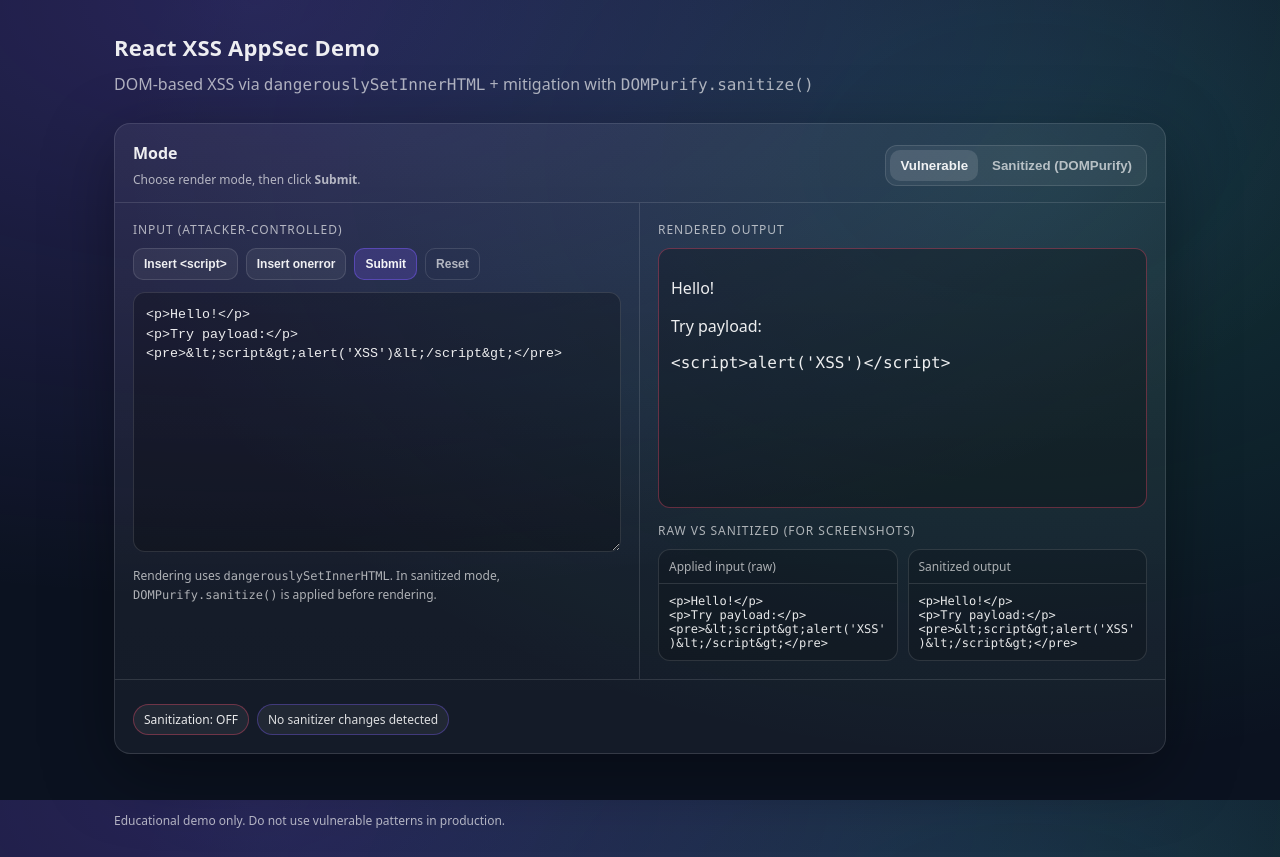
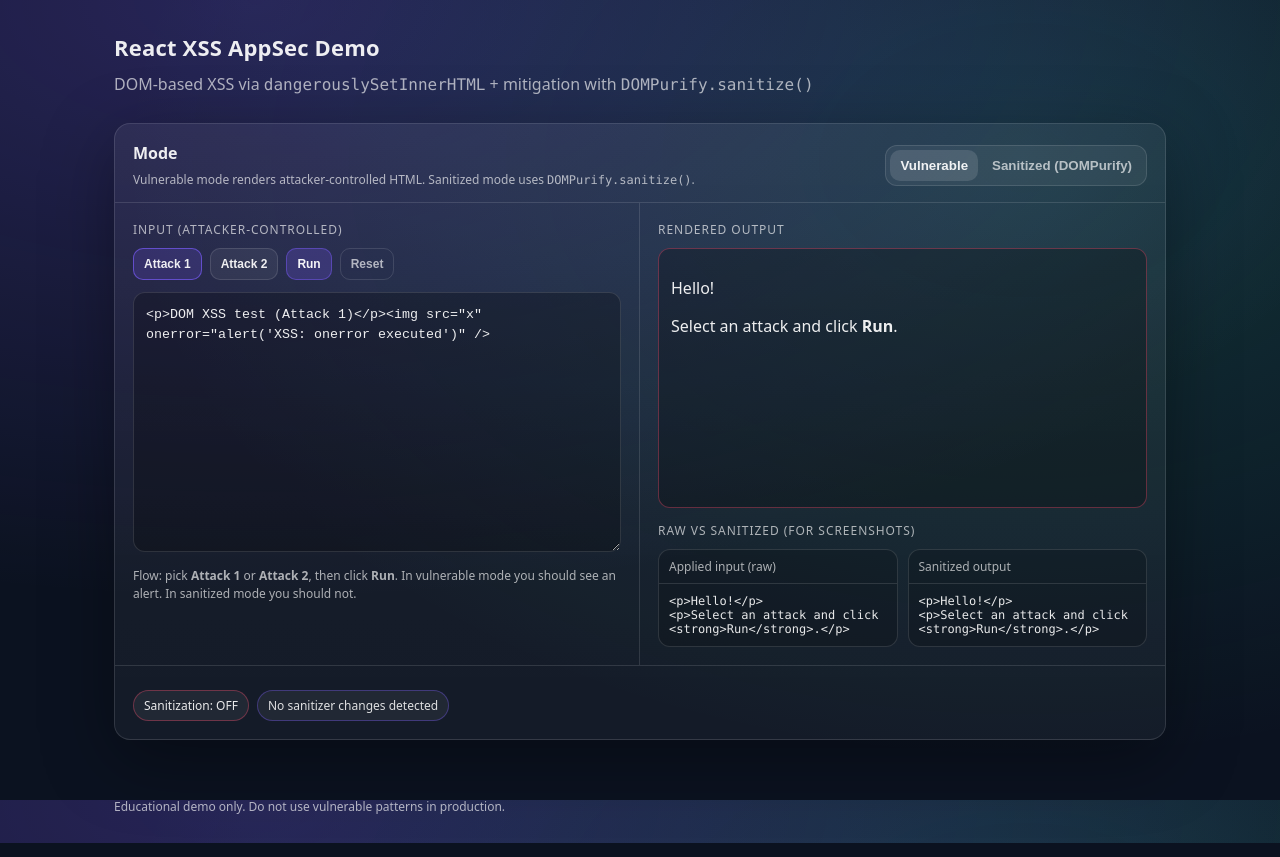
Before and after one commit to NatFreelance/react-xss-appsec-demo, a React (Vite) app: page / in a window 1280 px wide. Built offline with nearby package versions, Linux system fonts and the light colour scheme.

Commit message:
fix: UI for better demonstration

```diff
--- a/src/components/XssDemo.jsx
+++ b/src/components/XssDemo.jsx
@@ -2,16 +2,28 @@
 import DOMPurify from 'dompurify'
 
 const DEFAULT_INPUT = `<p>Hello!</p>
-<p>Try payload:</p>
-<pre>&lt;script&gt;alert('XSS')&lt;/script&gt;</pre>`
+<p>Select an attack and click <strong>Run</strong>.</p>`
 
-const PAYLOAD_SCRIPT = `<p>DOM XSS test:</p><script>alert('XSS')</script>`
-const PAYLOAD_IMG_ONERROR = `<p>DOM XSS test:</p><img src="x" onerror="alert('XSS via onerror')" />`
+const ATTACK_1 = {
+  id: 'attack1',
+  label: 'Attack 1: <img onerror>',
+  payload: `<p>DOM XSS test (Attack 1)</p><img src="x" onerror="alert('XSS: onerror executed')" />`,
+  expected: `Expected behavior (Vulnerable): an alert should pop up ("XSS: onerror executed"). This indicates attacker-controlled JS execution in the browser (DOM XSS).`,
+}
+
+const ATTACK_2 = {
+  id: 'attack2',
+  label: 'Attack 2: <svg onload>',
+  payload: `<p>DOM XSS test (Attack 2)</p><svg xmlns="http://www.w3.org/2000/svg" onload="alert('XSS: onload executed')"></svg>`,
+  expected: `Expected behavior (Vulnerable): an alert should pop up ("XSS: onload executed"). This indicates attacker-controlled JS execution in the browser (DOM XSS).`,
+}
 
 export function XssDemo() {
   const [mode, setMode] = useState('vulnerable') // 'vulnerable' | 'sanitized'
-  const [draftInput, setDraftInput] = useState(DEFAULT_INPUT)
+  const [selectedAttackId, setSelectedAttackId] = useState(ATTACK_1.id)
+  const [draftInput, setDraftInput] = useState(ATTACK_1.payload)
   const [appliedInput, setAppliedInput] = useState(DEFAULT_INPUT)
+  const [runMessage, setRunMessage] = useState('')
 
   const sanitizedHtml = useMemo(() => DOMPurify.sanitize(appliedInput), [appliedInput])
   const renderedHtml = mode === 'sanitized' ? sanitizedHtml : appliedInput
@@ -27,11 +39,31 @@
       removed.push('Removed <script> tag')
     if (/\sonerror\s*=/i.test(appliedInput) && !/\sonerror\s*=/i.test(sanitizedHtml))
       removed.push('Removed inline event handler (onerror)')
+    if (/\sonload\s*=/i.test(appliedInput) && !/\sonload\s*=/i.test(sanitizedHtml))
+      removed.push('Removed inline event handler (onload)')
     if (/javascript:/i.test(appliedInput) && !/javascript:/i.test(sanitizedHtml))
       removed.push('Removed javascript: URL')
     if (removed.length === 0) removed.push('Sanitized output differs from input')
     return removed
   }, [changedBySanitizer, appliedInput, sanitizedHtml])
+
+  const selectedAttack = selectedAttackId === ATTACK_2.id ? ATTACK_2 : ATTACK_1
+
+  function selectAttack(nextId) {
+    setSelectedAttackId(nextId)
+    const next = nextId === ATTACK_2.id ? ATTACK_2 : ATTACK_1
+    setDraftInput(next.payload)
+    setRunMessage('')
+  }
+
+  function run() {
+    setAppliedInput(draftInput)
+    if (mode === 'vulnerable') {
+      setRunMessage(`${selectedAttack.label}\n\n✅ ${selectedAttack.expected}`)
+    } else {
+      setRunMessage('')
+    }
+  }
 
   return (
     <section className="card">
@@ -39,21 +71,28 @@
         <div>
           <div className="cardTitle">Mode</div>
           <div className="cardSubtitle">
-            Choose render mode, then click <strong>Submit</strong>.
+            Vulnerable mode renders attacker-controlled HTML. Sanitized mode uses{' '}
+            <code>DOMPurify.sanitize()</code>.
           </div>
         </div>
         <div className="segmented" role="group" aria-label="Mode">
           <button
             type="button"
             className={mode === 'vulnerable' ? 'segmentedBtn active' : 'segmentedBtn'}
-            onClick={() => setMode('vulnerable')}
+            onClick={() => {
+              setMode('vulnerable')
+              setRunMessage('')
+            }}
           >
             Vulnerable
           </button>
           <button
             type="button"
             className={mode === 'sanitized' ? 'segmentedBtn active' : 'segmentedBtn'}
-            onClick={() => setMode('sanitized')}
+            onClick={() => {
+              setMode('sanitized')
+              setRunMessage('')
+            }}
           >
             Sanitized (DOMPurify)
           </button>
@@ -64,25 +103,35 @@
         <div className="panel">
           <div className="panelTitle">Input (attacker-controlled)</div>
           <div className="toolbar">
-            <button type="button" className="btn" onClick={() => setDraftInput(PAYLOAD_SCRIPT)}>
-              Insert &lt;script&gt;
+            <button
+              type="button"
+              className={selectedAttackId === ATTACK_1.id ? 'btn btnSelected' : 'btn'}
+              onClick={() => selectAttack(ATTACK_1.id)}
+              title="Uses <img onerror> which reliably executes in vulnerable mode"
+            >
+              Attack 1
             </button>
-            <button type="button" className="btn" onClick={() => setDraftInput(PAYLOAD_IMG_ONERROR)}>
-              Insert onerror
+            <button
+              type="button"
+              className={selectedAttackId === ATTACK_2.id ? 'btn btnSelected' : 'btn'}
+              onClick={() => selectAttack(ATTACK_2.id)}
+              title="Uses <svg onload> which reliably executes in vulnerable mode"
+            >
+              Attack 2
             </button>
             <button
               type="button"
               className="btn btnPrimary"
-              onClick={() => setAppliedInput(draftInput)}
-              title="Apply input and render"
+              onClick={run}
+              title="Apply input and render (Run)"
             >
-              Submit
+              Run
             </button>
             <button
               type="button"
               className="btn btnGhost"
               onClick={() => {
-                setDraftInput(DEFAULT_INPUT)
+                selectAttack(ATTACK_1.id)
                 setAppliedInput(DEFAULT_INPUT)
               }}
             >
@@ -96,8 +145,9 @@
             spellCheck={false}
           />
           <div className="hint">
-            Rendering uses <code>dangerouslySetInnerHTML</code>. In sanitized mode,{' '}
-            <code>DOMPurify.sanitize()</code> is applied before rendering.
+            Flow: pick <strong>Attack 1</strong> or <strong>Attack 2</strong>, then click{' '}
+            <strong>Run</strong>. In vulnerable mode you should see an alert. In sanitized mode you
+            should not.
           </div>
         </div>
 
@@ -136,6 +186,13 @@
           ) : null}
         </div>
 
+        {mode === 'vulnerable' && runMessage ? (
+          <div className="runMessage">
+            <div className="runMessageTitle">Run result</div>
+            <div className="runMessageBody">{runMessage}</div>
+          </div>
+        ) : null}
+
         {changedBySanitizer ? (
           <div className="notice">
             <div className="noticeTitle">What DOMPurify changed (high level)</div>
--- a/src/styles.css
+++ b/src/styles.css
@@ -216,6 +216,11 @@
   border-color: rgba(124, 92, 255, 0.35);
 }
 
+.btnSelected {
+  border-color: rgba(124, 92, 255, 0.65);
+  background: rgba(124, 92, 255, 0.18);
+}
+
 .btnPrimary {
   border-color: rgba(124, 92, 255, 0.45);
   background: rgba(124, 92, 255, 0.22);
@@ -295,6 +300,27 @@
   line-height: 1.45;
 }
 
+.runMessage {
+  margin-top: 12px;
+  border-radius: 12px;
+  border: 1px solid rgba(49, 208, 170, 0.28);
+  background: rgba(49, 208, 170, 0.08);
+  padding: 12px;
+}
+
+.runMessageTitle {
+  font-weight: 700;
+  font-size: 12px;
+  margin-bottom: 6px;
+}
+
+.runMessageBody {
+  color: rgba(255, 255, 255, 0.85);
+  font-size: 12px;
+  line-height: 1.45;
+  white-space: pre-wrap;
+}
+
 .splitTitle {
   margin-top: 14px;
   color: var(--muted);
```
